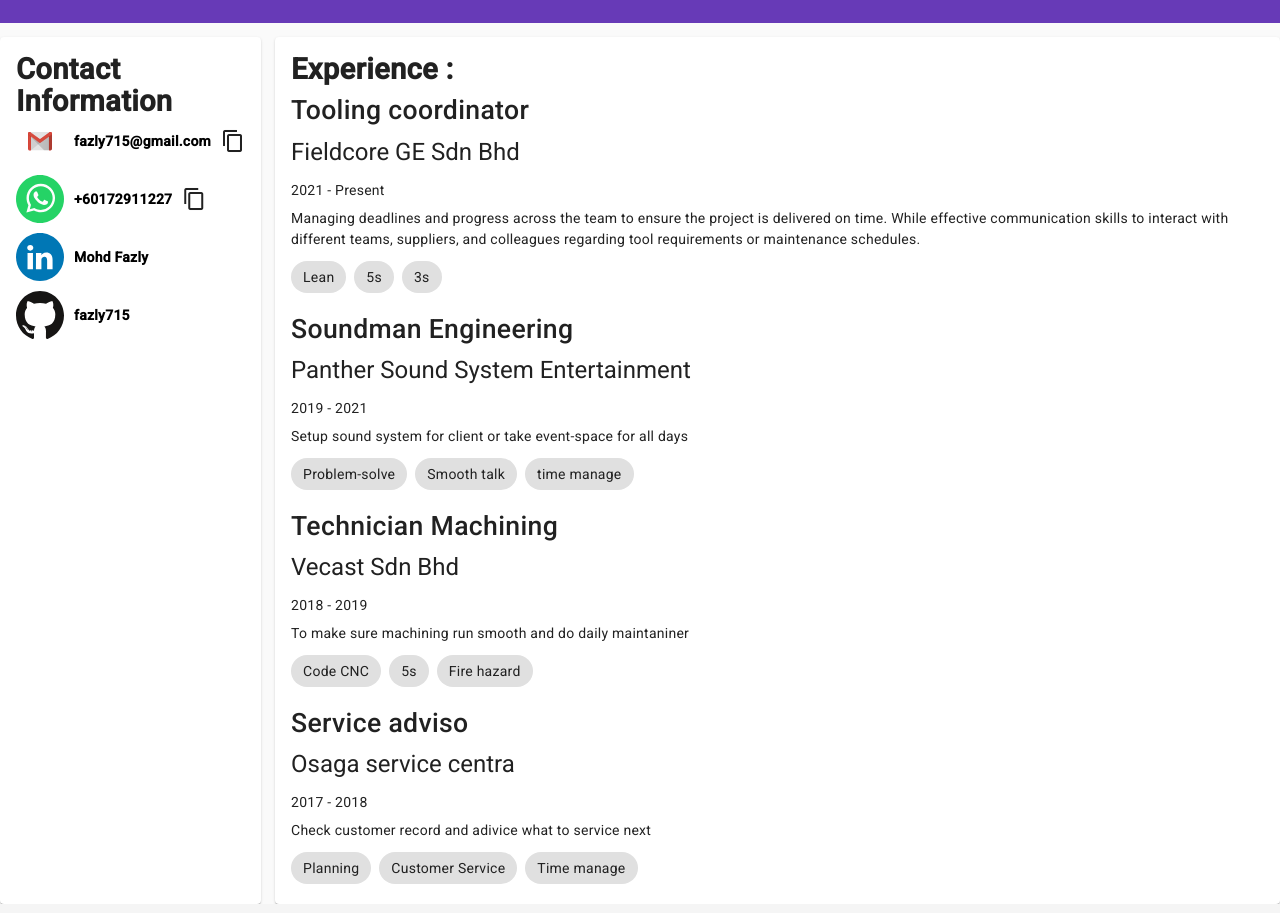
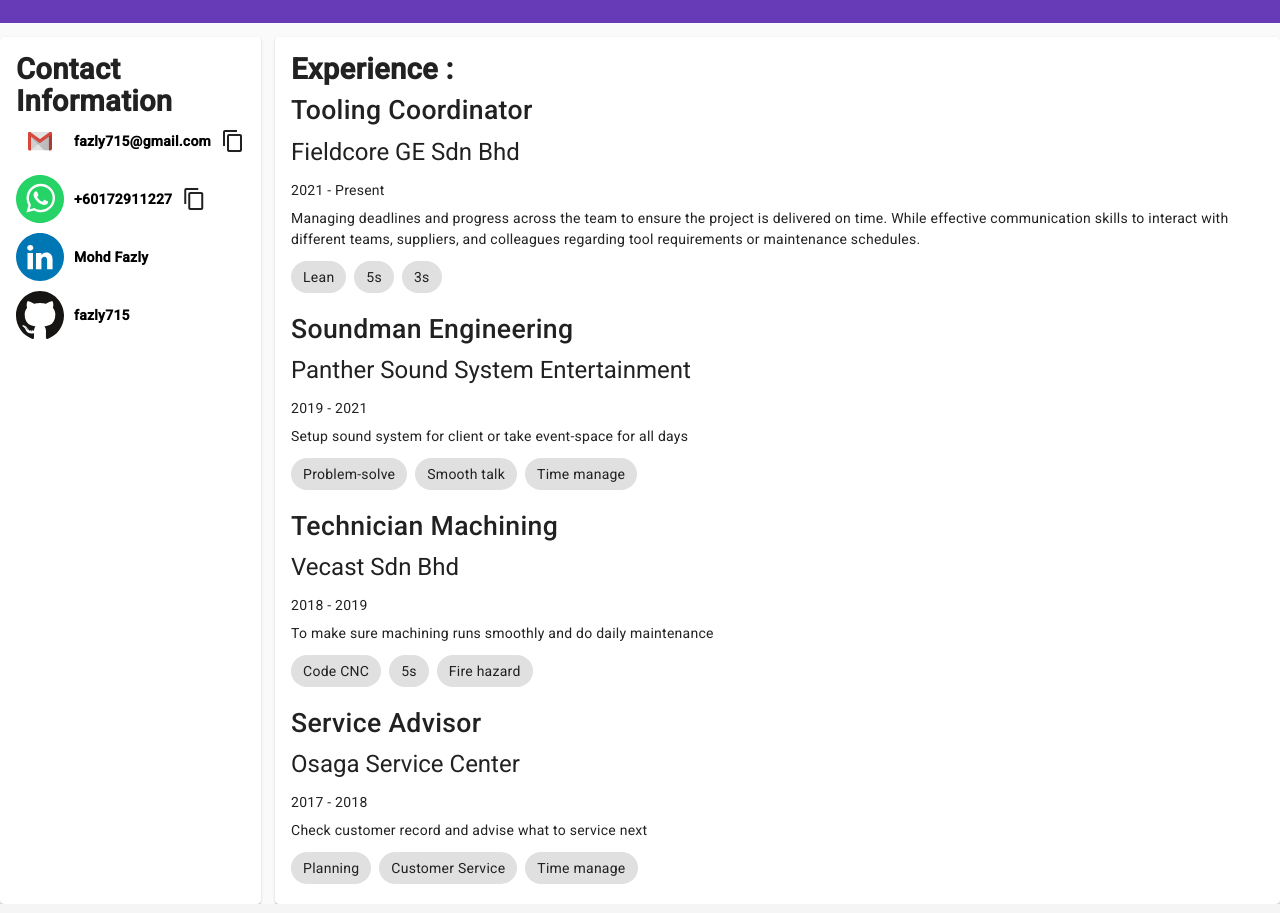
Before and after one commit to Fazly715/Online-Resume, an Angular app in the folder online-resume.client/: page / in a window 1280 px wide. Shown: the part 239-1152 px from the top of the page. Built offline with nearby package versions, Linux system fonts and the light colour scheme.

Commit message:
MatSnackBar Add on

```diff
--- a/online-resume.client/src/app/resume-container/resume-container.component.html
+++ b/online-resume.client/src/app/resume-container/resume-container.component.html
@@ -26,7 +26,10 @@
             <div *ngFor="let contact of contacts" class="contact-info">
                 <img src="{{contact.image}}" alt="Contact Image">
                 <a href="{{contact.url}}" target="_blank" class="custom-link">{{contact.displayText}}</a>
-                <mat-icon *ngIf="contact.copyable" class="copy-icon" (click)="copyToClipboard(contact.textToCopy)">content_copy </mat-icon>
+                <mat-icon *ngIf="contact.copyable" class="copy-icon" (click)="copyToClipboard(contact.textToCopy)">content_copy
+
+                </mat-icon>
+
 
             </div>
         </mat-card-content>
--- a/online-resume.client/src/app/resume-container/resume-container.component.ts
+++ b/online-resume.client/src/app/resume-container/resume-container.component.ts
@@ -1,14 +1,15 @@
 import { Component } from '@angular/core';
+import { MatSnackBar } from '@angular/material/snack-bar';
 
 @Component({
   selector: 'app-resume-container',
   templateUrl: './resume-container.component.html',
-  styleUrl: './resume-container.component.css'
+  styleUrls: ['./resume-container.component.css']  // Updated to styleUrls
 })
 export class ResumeContainerComponent {
   experiences = [
     {
-      title: 'Tooling coordinator',
+      title: 'Tooling Coordinator',
       company: 'Fieldcore GE Sdn Bhd',
       date: '2021 - Present',
       descriptions: 'Managing deadlines and progress across the team to ensure the project is delivered on time. While effective communication skills to interact with different teams, suppliers, and colleagues regarding tool requirements or maintenance schedules.',
@@ -19,33 +20,32 @@
       company: 'Panther Sound System Entertainment',
       date: '2019 - 2021',
       descriptions: 'Setup sound system for client or take event-space for all days',
-      skills: ['Problem-solve', 'Smooth talk', 'time manage']
+      skills: ['Problem-solve', 'Smooth talk', 'Time manage']
     },
     {
-      title: 'Technician Machining ',
+      title: 'Technician Machining',
       company: 'Vecast Sdn Bhd',
       date: '2018 - 2019',
-      descriptions: 'To make sure machining run smooth and do daily maintaniner',
+      descriptions: 'To make sure machining runs smoothly and do daily maintenance',
       skills: ['Code CNC', '5s', 'Fire hazard']
     },
     {
-      title: 'Service adviso',
-      company: 'Osaga service centra',
+      title: 'Service Advisor',
+      company: 'Osaga Service Center',
       date: '2017 - 2018',
-      descriptions: 'Check customer record and adivice what to service next',
+      descriptions: 'Check customer record and advise what to service next',
       skills: ['Planning', 'Customer Service', 'Time manage']
     },
+  ];
 
-  ]
   contacts = [
     {
       image: 'assets/icons/gmail.svg',
       name: 'Gmail',
-      url: 'fazly715@gmail.com',
+      url: 'mailto:fazly715@gmail.com', // Updated URL to use 'mailto:'
       displayText: 'fazly715@gmail.com',
       copyable: true,
-      textToCopy:'fazly715@gmail.com'
-
+      textToCopy: 'fazly715@gmail.com'
     },
     {
       image: 'assets/icons/whatsapp.svg',
@@ -53,11 +53,11 @@
       url: 'http://wasap.my/60172911227',
       displayText: '+60172911227',
       copyable: true,
-      textToCopy:'+60172911227'
+      textToCopy: '+60172911227'
     },
     {
       image: 'assets/icons/linkedin.svg',
-      name: 'linkedIn',
+      name: 'LinkedIn',
       url: 'https://www.linkedin.com/in/mohammad-fazly-a44757231/',
       displayText: 'Mohd Fazly',
     },
@@ -69,12 +69,33 @@
     }
   ];
 
-  copyToClipboard(text : string) {
+  constructor(private snackBar: MatSnackBar) {}
+
+  copyToClipboard(text: string) {
     const textarea = document.createElement('textarea');
     textarea.value = text;
     document.body.appendChild(textarea);
     textarea.select();
-    document.execCommand('copy');
-    document.body.removeChild(textarea);
+
+    try {
+      const successful = document.execCommand('copy');
+      document.body.removeChild(textarea);
+
+      if (successful) {
+        this.snackBar.open('Copied to clipboard: ' + text, 'OK', {
+          duration: 5000,
+        });
+      } else {
+        this.snackBar.open('Failed to copy text', 'Close', {
+          duration: 300000,
+        });
+      }
+    } catch (err) {
+      document.body.removeChild(textarea);
+      this.snackBar.open('Failed to copy text', 'Close', {
+        duration: 3000,
+      });
+      console.error('Failed to copy: ', err);
+    }
   }
 }
```
